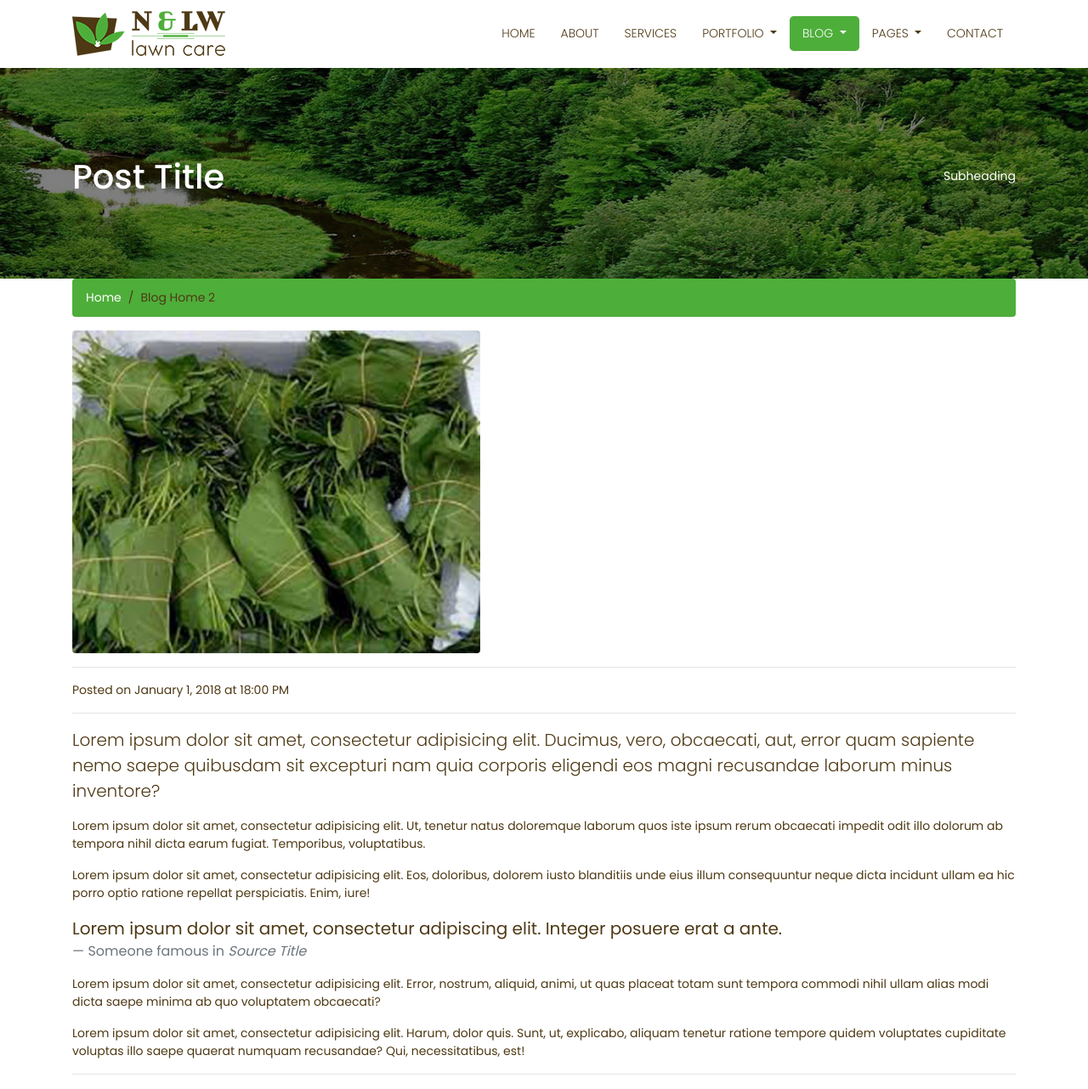
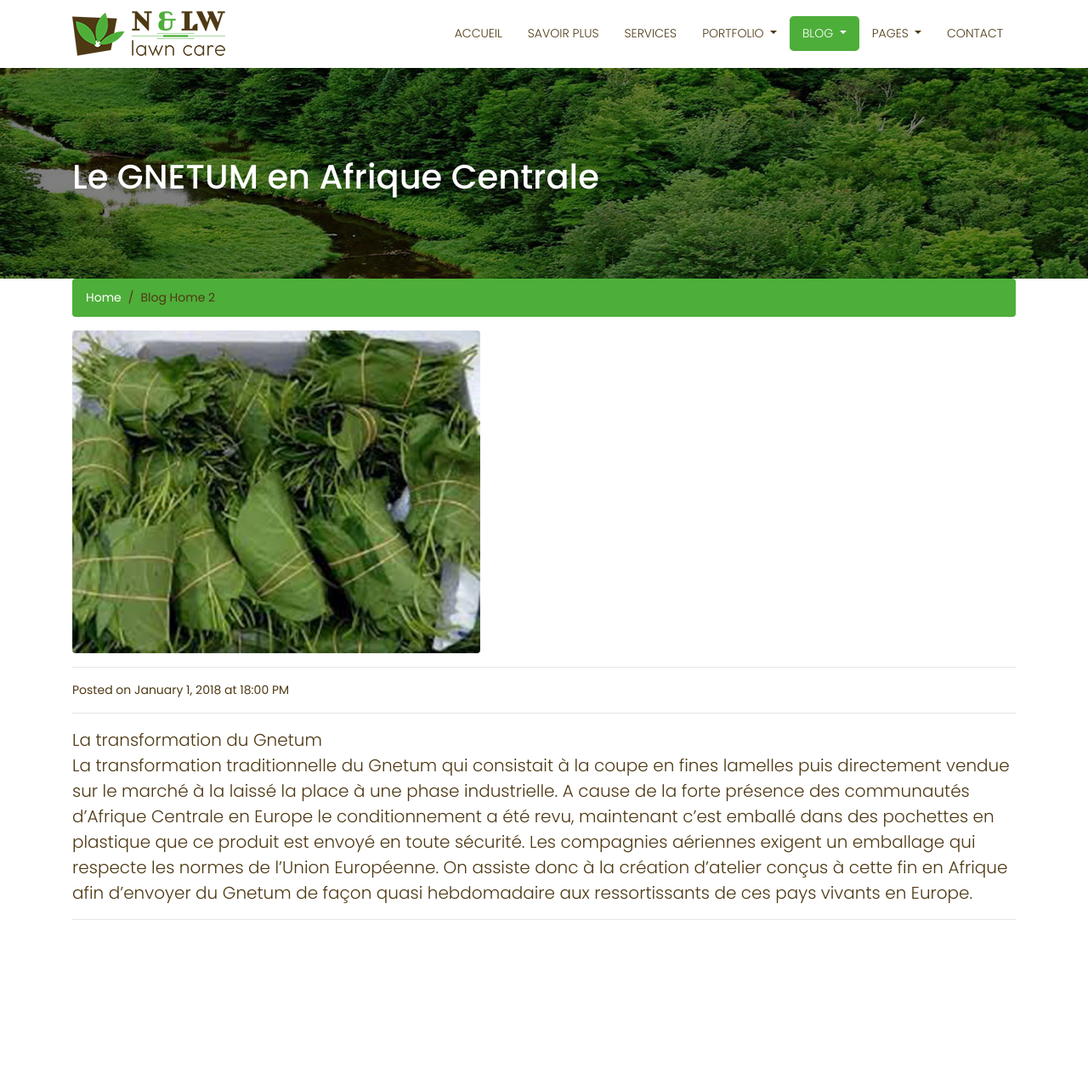
Before and after one commit to gnetum-zone/gnetum-zone.github.io, a plain HTML site: page transformation.html in a window 1280 px wide. Shown: the whole page at 85% size. After the commit the page ends 1100 px from the top, so only its background shows below. Drawn offline with Linux system fonts and the light colour scheme.

Commit message:
ajout article

```diff
--- a/transformation.html
+++ b/transformation.html
@@ -5,7 +5,7 @@
 	<meta name="viewport" content="width=device-width, initial-scale=1, shrink-to-fit=no">
 	<meta name="description" content="">
 	<meta name="author" content="">
-	<title>N & LW Lawn Care - Landscaping Bootstrap4 HTML5 Responsive Template </title>
+	<title>Le GNETUM en Afrique Centrale - Transformation</title>
 	<!-- Bootstrap core CSS -->
 	<link href="vendor/bootstrap/css/bootstrap.min.css" rel="stylesheet">
 	<!-- Fontawesome CSS -->
@@ -26,10 +26,10 @@
             <div class="collapse navbar-collapse" id="navbarResponsive">
                <ul class="navbar-nav ml-auto">
                   <li class="nav-item">
-                     <a class="nav-link" href="index.html">Home</a>
+                     <a class="nav-link" href="index.html">Accueil</a>
                   </li>
                   <li class="nav-item">
-                     <a class="nav-link" href="about.html">About</a>
+                     <a class="nav-link" href="about.html">Savoir plus</a>
                   </li>
                   <li class="nav-item">
                      <a class="nav-link" href="services.html">Services</a>
@@ -78,8 +78,8 @@
 	<div class="full-title">
 		<div class="container">
 			<!-- Page Heading/Breadcrumbs -->
-			<h1 class="mt-4 mb-3">Post Title
-				<small>Subheading</small>
+			<h1 class="mt-4 mb-3">Le GNETUM en Afrique Centrale
+				<small></small>
 			</h1>
 		</div>
 	</div>
@@ -106,22 +106,17 @@
 					<p>Posted on January 1, 2018 at 18:00 PM</p>
 				<hr>
 				<!-- Post Content -->
-				<p class="lead">Lorem ipsum dolor sit amet, consectetur adipisicing elit. Ducimus, vero, obcaecati, aut, error quam sapiente nemo saepe quibusdam sit excepturi nam quia corporis eligendi eos magni recusandae laborum minus inventore?</p>
+				<p class="lead">La transformation du Gnetum <br>
 
-				<p>Lorem ipsum dolor sit amet, consectetur adipisicing elit. Ut, tenetur natus doloremque laborum quos iste ipsum rerum obcaecati impedit odit illo dolorum ab tempora nihil dicta earum fugiat. Temporibus, voluptatibus.</p>
+               La transformation traditionnelle du Gnetum qui consistait à la coupe en fines lamelles puis directement vendue sur le marché à la laissé la place à une phase industrielle. A cause de la forte présence des communautés d’Afrique Centrale en Europe le conditionnement a été revu, maintenant c’est emballé dans des pochettes en plastique que ce produit est envoyé en toute sécurité. Les compagnies aériennes exigent un emballage qui respecte les normes de l’Union Européenne. On assiste donc à la création d’atelier conçus à cette fin en Afrique afin d’envoyer du Gnetum de façon quasi hebdomadaire aux ressortissants de ces pays vivants en Europe.
+               </p>
 
-				<p>Lorem ipsum dolor sit amet, consectetur adipisicing elit. Eos, doloribus, dolorem iusto blanditiis unde eius illum consequuntur neque dicta incidunt ullam ea hic porro optio ratione repellat perspiciatis. Enim, iure!</p>
 
-				<blockquote class="blockquote">
-					<p class="mb-0">Lorem ipsum dolor sit amet, consectetur adipiscing elit. Integer posuere erat a ante.</p>
-					<footer class="blockquote-footer">Someone famous in
-						<cite title="Source Title">Source Title</cite>
-					</footer>
-				</blockquote>
 
-				<p>Lorem ipsum dolor sit amet, consectetur adipisicing elit. Error, nostrum, aliquid, animi, ut quas placeat totam sunt tempora commodi nihil ullam alias modi dicta saepe minima ab quo voluptatem obcaecati?</p>
 
-				<p>Lorem ipsum dolor sit amet, consectetur adipisicing elit. Harum, dolor quis. Sunt, ut, explicabo, aliquam tenetur ratione tempore quidem voluptates cupiditate voluptas illo saepe quaerat numquam recusandae? Qui, necessitatibus, est!</p>
+
+
+
 
 			<hr>
 
```
Also changed, not shown: La-coupe-en-fine-lamelle.html (+4 -4 lines), differentes-variétés.html (+6 -8 lines).
